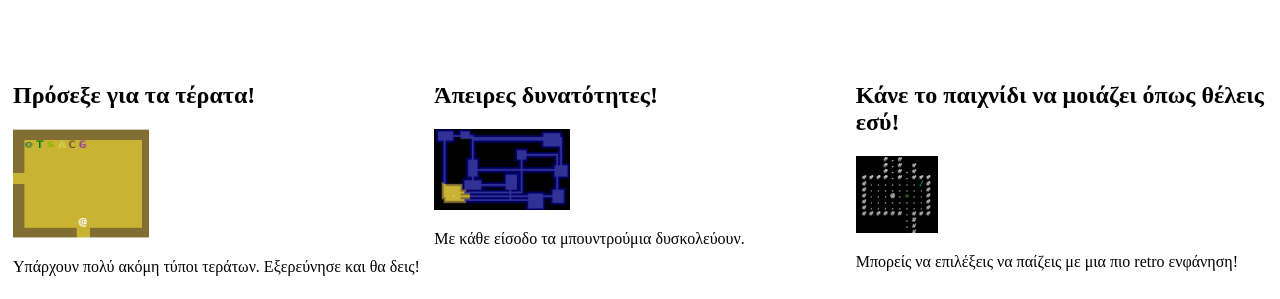
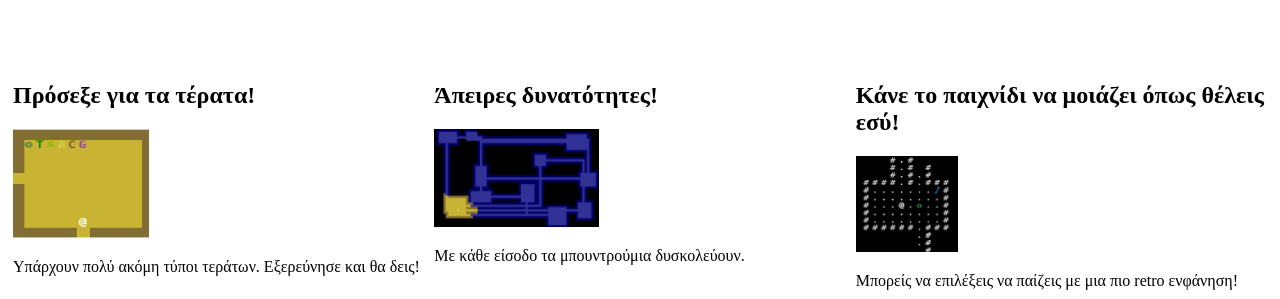
Before and after one commit to pythonthesnek/sneks-n-snares-website, a plain HTML site: page index.html in a window 1280 px wide. Shown: the part 501-800 px from the top of the page. Drawn offline with Linux system fonts and the light colour scheme.

Commit message:
Update index.html
edited some values

```diff
--- a/index.html
+++ b/index.html
@@ -32,12 +32,12 @@
             </div>
             <div class="column">
                 <h2>Άπειρες δυνατότητες!</h2>
-                <img src="img/fully-explored.png" alt="explored" style="width: 33%"/>
+                <img src="img/fully-explored.png" alt="explored" style="width: 40%"/>
                 <p>Με κάθε είσοδο τα μπουντρούμια δυσκολεύουν.</p>
             </div>
             <div class="column">
                 <h2>Κάνε το παιχνίδι να μοιάζει όπως θέλεις εσύ!</h2>
-                <img src="img/mod.png" alt="mods" style="width: 20%"/>
+                <img src="img/mod.png" alt="mods" style="width: 25%"/>
                 <p>Μπορείς να επιλέξεις να παίζεις με μια πιο retro ενφάνηση!</p>
             </div>
         </div>
```
